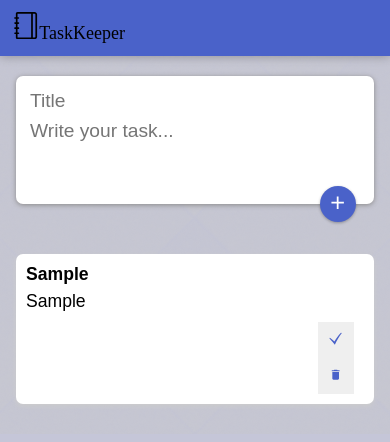
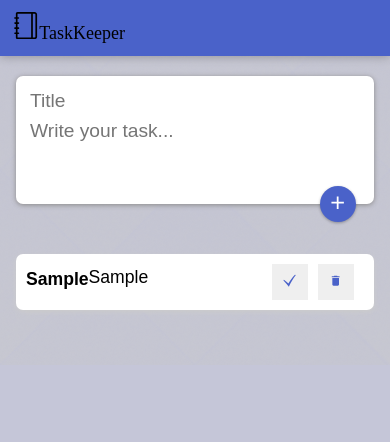
Before and after one commit to Alobam776/Todo-Taskkeeper, a React (Vite) app: page / in a window 390 px wide. Both pictures are taken after typing "Sample", "Sample" into the empty fields and a click on the button 338 px from the left and 204 px from the top of the page. Shown: the top 442 px of the page. Built offline with nearby package versions, Linux system fonts and the light colour scheme.

Commit message:
update styles

```diff
--- a/src/styles/styles.css
+++ b/src/styles/styles.css
@@ -114,14 +114,14 @@ form button {
 
   .note {
     display: flex;
-    flex-direction: column;
-    align-items: flex-start;
-    justify-content: center;
-    text-align: center;
+    flex-direction: row;
+    align-items: center;
+    justify-content: space-between;
+    text-align: left;
   }
 
-  .note button {
-    margin-left: auto;
+  .note p {
+    margin-right: auto;
   }
   /* .note button {
     margin-right: 5px;
```
